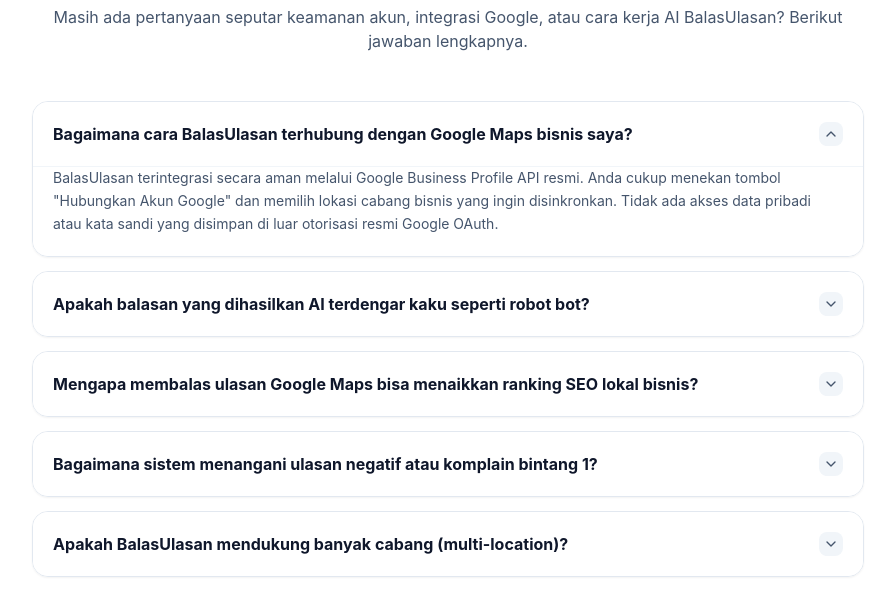
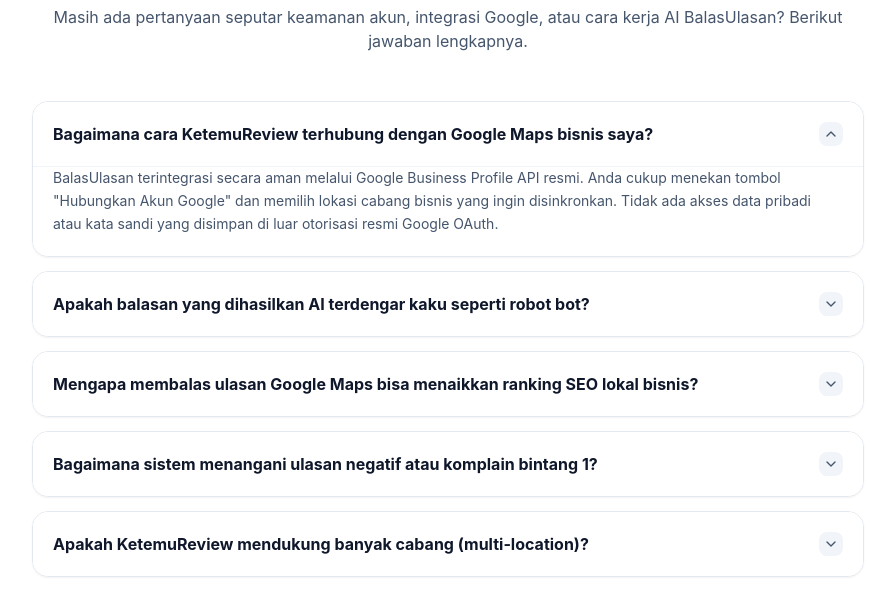
Before and after one commit to hakimarie/ketemuulasan, a React (Vite) app: page / in a window 1280 px wide. Shown: the part 9307-9897 px from the top of the page, without its empty margins (192-1087 px from the left). Built offline with nearby package versions, Linux system fonts and the light colour scheme.

Commit message:
Rename mock-data branding

```diff
--- a/src/data/mockData.ts
+++ b/src/data/mockData.ts
@@ -94,7 +94,7 @@
     status: 'replied',
     replyText: 'Halo Bapak dr. Satria Wibowo, terima kasih banyak atas ulasan bintang 5 dan kunjungannya bersama keluarga di Kopi Ruang Senja. Kami sangat senang anak-anak menikmati gelato kami dan tim security kami bisa membantu dengan baik. Sampai jumpa di akhir pekan berikutnya ya Pak! 🙏✨',
     repliedAt: '1 jam yang lalu',
-    repliedBy: 'BalasUlasan AI (Auto-Pilot)',
+    repliedBy: 'KetemuReview (Auto-Pilot)',
     sentiment: 'positive',
     tags: ['Keluarga', 'Parkir', 'Gelato'],
   },
@@ -121,7 +121,7 @@
     status: 'replied',
     replyText: 'Hai Kak Reza Maulana, wow terima kasih banyak atas kesetiaannya sudah berkunjung hingga 5 kali di Kopi Ruang Senja! Komentar Kakak membuat semangat tim barista kami semakin membara. Kami nantikan kedatangan Kakak yang ke-6 ya! 🙌☕',
     repliedAt: '22 jam yang lalu',
-    repliedBy: 'BalasUlasan AI (Auto-Pilot)',
+    repliedBy: 'KetemuReview (Auto-Pilot)',
     sentiment: 'positive',
     tags: ['Langganan', 'Latte Art'],
   },
@@ -287,12 +287,12 @@
 
 export const FAQ_DATA = [
   {
-    question: 'Bagaimana cara BalasUlasan terhubung dengan Google Maps bisnis saya?',
+    question: 'Bagaimana cara KetemuReview terhubung dengan Google Maps bisnis saya?',
     answer: 'BalasUlasan terintegrasi secara aman melalui Google Business Profile API resmi. Anda cukup menekan tombol "Hubungkan Akun Google" dan memilih lokasi cabang bisnis yang ingin disinkronkan. Tidak ada akses data pribadi atau kata sandi yang disimpan di luar otorisasi resmi Google OAuth.',
   },
   {
     question: 'Apakah balasan yang dihasilkan AI terdengar kaku seperti robot bot?',
-    answer: 'Sama sekali tidak! BalasUlasan menggunakan model AI generatif terkini yang dirancang khusus memahami bahasa Indonesia ragam santun, kasual, hingga logat khas lokal. AI mengenali isi detail ulasan pelanggan (nama menu, nama staf, keluhan spesifik) sehingga setiap balasan terasa unik, hangat, dan personal.',
+    answer: 'Sama sekali tidak! KetemuReview menggunakan model AI generatif terkini yang dirancang khusus memahami bahasa Indonesia ragam santun, kasual, hingga logat khas lokal. AI mengenali isi detail ulasan pelanggan (nama menu, nama staf, keluhan spesifik) sehingga setiap balasan terasa unik, hangat, dan personal.',
   },
   {
     question: 'Mengapa membalas ulasan Google Maps bisa menaikkan ranking SEO lokal bisnis?',
@@ -303,7 +303,7 @@
     answer: 'Kami memiliki fitur "Pencegahan Krisis". Anda bisa mengatur agar ulasan rating 1-3 tidak langsung dibalas secara otomatis, melainkan AI akan menyusun draf permohonan maaf empatik lengkap dengan kontak WhatsApp manajer untuk penyelesaian privat. Pemilik bisnis juga langsung menerima notifikasi darurat.',
   },
   {
-    question: 'Apakah BalasUlasan mendukung banyak cabang (multi-location)?',
+    question: 'Apakah KetemuReview mendukung banyak cabang (multi-location)?',
     answer: 'Ya! Paket Bisnis Pro mendukung hingga 3 lokasi cabang dan Paket Enterprise mendukung lokasi cabang tanpa batas. Anda bisa memantau semua ulasan dari puluhan outlet di seluruh kota dalam satu dashboard terpusat.',
   },
   {
```
